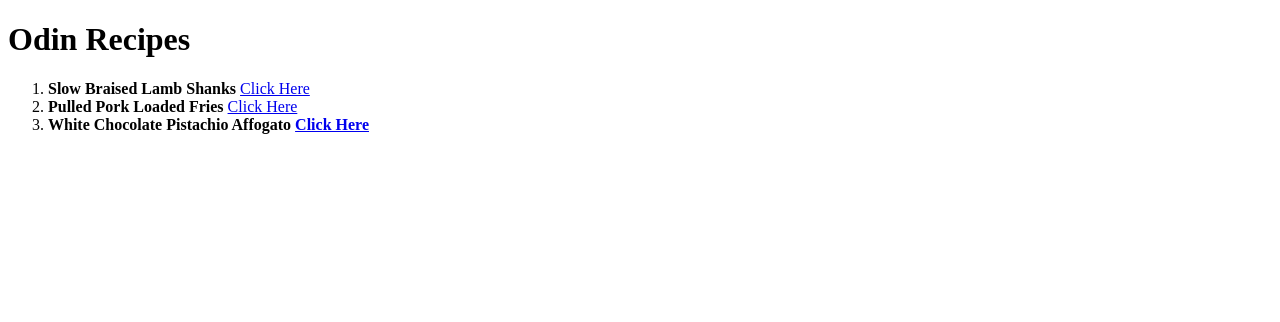
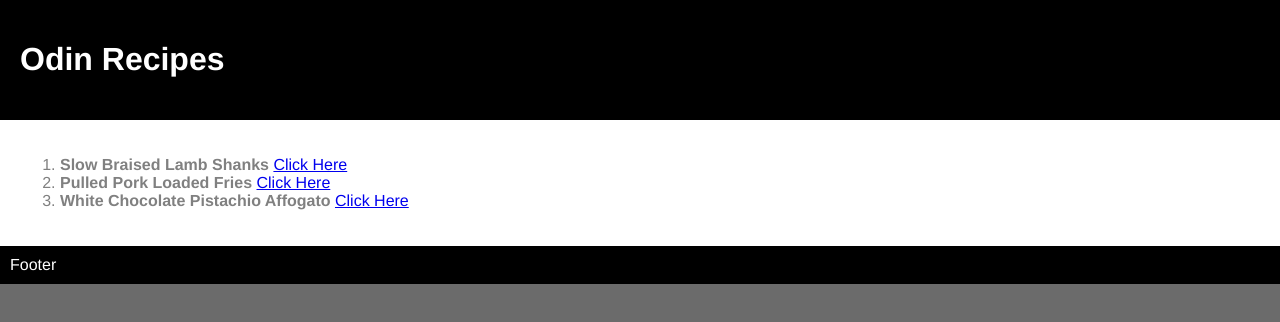
Before and after one commit to Sandile-M/odin-recipes, a plain HTML site: page index.html in a window 1280 px wide. Drawn offline with Linux system fonts and the light colour scheme.

Commit message:
Styling My Home Page 1

```diff
--- a/index.html
+++ b/index.html
@@ -3,9 +3,11 @@
     <head>
         <meta charset="UTF-8">
         <title> Odin Recipes </title>
+        <link rel="stylesheet" href="styles-1.css">
     </head>
     <body>
-        <h1> Odin Recipes </h1>
+        <header><h1> Odin Recipes </h1></header>
+        <section>
             <ol>
                 <li><strong> Slow Braised Lamb Shanks </strong>
                     <a href="../odin-recipes/recipes/Slow_braised_lamb_shanks.html"> Click Here </a>
@@ -13,9 +15,12 @@
                 <li><strong> Pulled Pork Loaded Fries </strong>
                     <a href="../odin-recipes/recipes/Pulled_pork_loaded_fries.html"> Click Here </a>
                 </li>
-                <li><strong> White Chocolate Pistachio Affogato <strong>
+                <li><strong> White Chocolate Pistachio Affogato </strong>
                     <a href="../odin-recipes/recipes/White_Chocolate_Pistachio_Affogato.html"> Click Here </a>
                 </li>
             </ol>
+        </section>
+        <footer>Footer</footer>
+
     </body>
 </html>
--- /dev/null
+++ b/styles-1.css
@@ -0,0 +1,24 @@
+body {
+
+    background: rgb(107, 107, 107);
+    color: white;
+    font-family: "Helvetica Neue", Arial, Helvetica, sans-serif;
+    margin: 0;
+    padding: 0;
+}
+
+header {
+    background: black;
+    padding: 20px;
+}
+
+section {
+    background: white;
+    color: grey;
+    padding: 20px;
+}
+
+footer {
+    background: black;
+    padding: 10px;
+}
```
